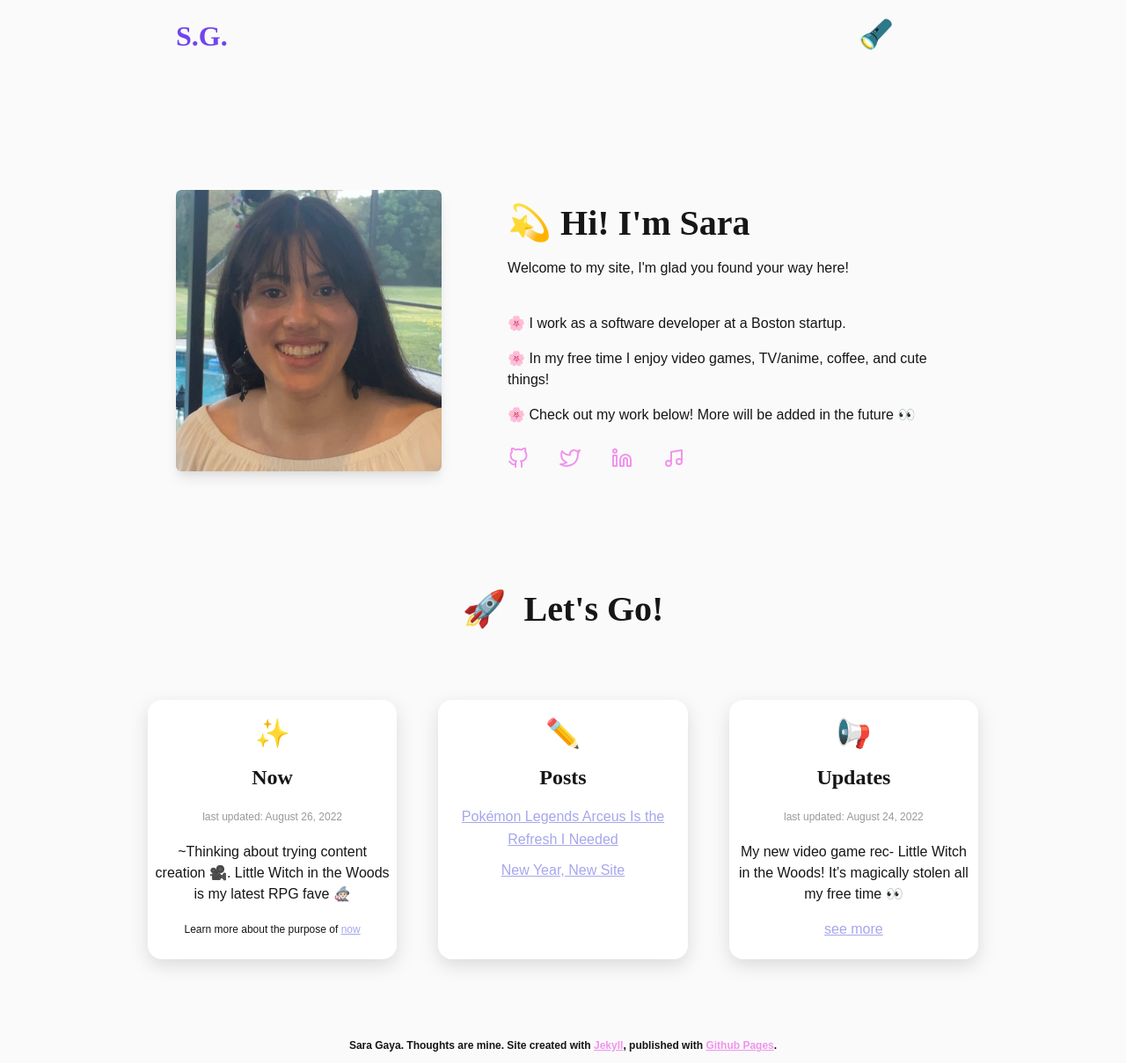
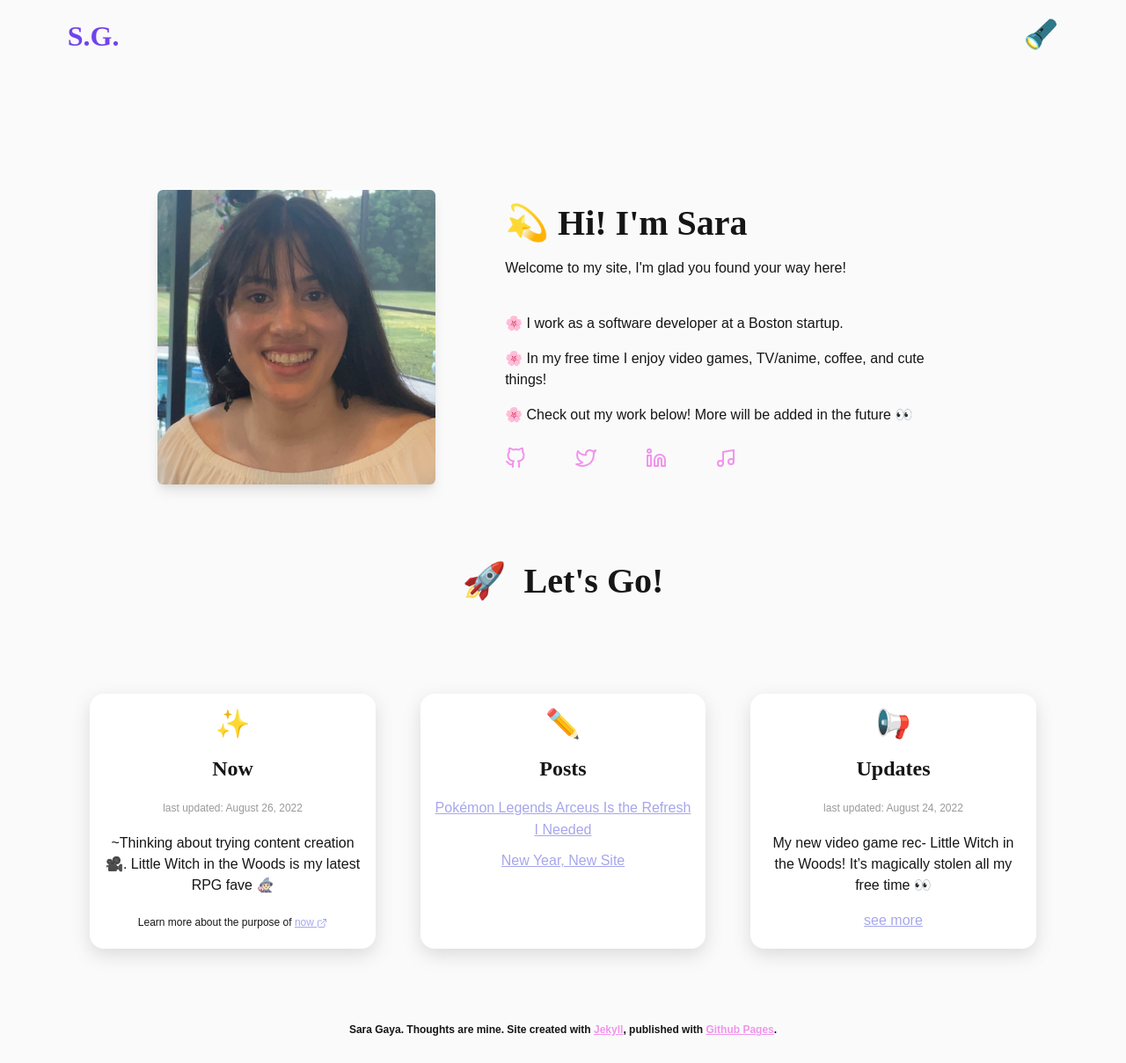
Before and after one commit to sgaya16/blog, a Jekyll site: the page built from index.html, in a window 1280 px wide. Shown: the whole page at 88% size. Built offline with Jekyll 4.4.1, drawn with Linux system fonts in a browser that asks for light colours; some web fonts are replaced.

Commit message:
external link icon and vw updates

```diff
--- a/_sass/main.scss
+++ b/_sass/main.scss
@@ -18,15 +18,18 @@ body {
   font-size: $regular;
 }
 
+header,
+main {
+  max-width: 88vw;
+  margin: auto;
+}
+
 header {
   display: flex;
   flex-direction: row;
   justify-content: space-between;
   margin-top: 0.2rem;
   margin-bottom: 8rem;
-  margin-left: $max-margin;
-  margin-right: $max-margin;
-  padding-right: 4rem;
 
   .header-logo {
     a {
@@ -50,9 +53,8 @@ main,
   .intro {
     display: flex;
     flex-direction: row;
-    justify-content: space-between;
-    margin-left: $max-margin;
-    margin-right: $max-margin;
+    justify-content: center;
+    margin: 0 8vw;
   }
 
   .pfp {
@@ -80,7 +82,7 @@ main,
     display: flex;
     flex-direction: row;
     justify-content: space-between;
-    width: 40%;
+    width: 50%;
     padding-top: 0.6rem;
 
     .social-icon {
@@ -91,7 +93,7 @@ main,
   .bridge {
     display: flex;
     justify-content: center;
-    padding-top: 7rem;
+    padding-top: 4rem;
     padding-bottom: 4rem;
 
     h1 {
@@ -104,8 +106,8 @@ main,
     flex-direction: row;
     justify-content: space-between;
     margin-bottom: 2rem;
-    margin-right: $max_margin - 2rem;
-    margin-left: $max_margin - 2rem;
+    max-width: 96vw;
+    margin: auto;
 
     .box {
       display: block;
@@ -113,8 +115,8 @@ main,
       background-color: $white;
       border-radius: 1rem;
       box-shadow: rgba(100, 100, 111, 0.2) 0px 7px 20px 0px;
-      padding-top: 0.6rem;
-      padding-bottom: 0.6rem;
+      padding: 0.4rem;
+      margin: 1.6rem;
       text-align: center;
       transition: all 0.2s ease;
 
@@ -210,8 +212,15 @@ body.dark-mode {
 }
 
 .now-description {
+  display: inline-block;
   margin-top: 0.2em;
   font-size: $xs;
+
+  img {
+    width: $xs;
+    height: $xs;
+    vertical-align: sub;
+  }
 }
 
 .posts {
@@ -305,7 +314,7 @@ body.dark-mode {
       margin-right: $max_margin - 9rem;
 
       .bio h1 {
-        font-size: $xl - 0.2rem;
+        font-size: $xl - 0.1rem;
       }
     }
 
--- a/index.html
+++ b/index.html
@@ -22,20 +22,20 @@ layout: default
       </div>
       <div class="socials">
         <a class="social-icon" href="https://github.com/sgaya16">
-          <img alt="Github link" src="{{
-          "/assets/images/social_icons/github.svg" | relative_url }}" />
+          <img alt="Github link" src="{{ "/assets/images/icons/github.svg" |
+          relative_url }}" />
         </a>
         <a class="social-icon" href="#">
-          <img alt="Twitter link" src="{{
-          "/assets/images/social_icons/twitter.svg" | relative_url }}" />
+          <img alt="Twitter link" src="{{ "/assets/images/icons/twitter.svg" |
+          relative_url }}" />
         </a>
         <a class="social-icon" href="#">
-          <img alt="Linkedin link" src="{{
-          "/assets/images/social_icons/linkedin.svg" | relative_url }}" />
+          <img alt="Linkedin link" src="{{ "/assets/images/icons/linkedin.svg" |
+          relative_url }}" />
         </a>
         <a class="social-icon" href="#">
-          <img alt="Tiktok link" src="{{ "/assets/images/social_icons/music.svg"
-          | relative_url }}" />
+          <img alt="Tiktok link" src="{{ "/assets/images/icons/music.svg" |
+          relative_url }}" />
         </a>
       </div>
     </div>
@@ -54,7 +54,10 @@ layout: default
       {{ now.content | markdownify }} {% endfor %}
       <p class="now-description">
         Learn more about the purpose of
-        <a href="https://nownownow.com/about">now</a>
+        <a href="https://nownownow.com/about"
+          >now <img alt="external link" src="{{
+          "/assets/images/icons/external-link.svg" | relative_url }}" /></a
+        >
       </p>
     </div>
 
```
Also changed, not shown: assets/images/icons/external-link.svg (added), assets/images/icons/github.svg (renamed from assets/images/social_icons/github.svg), assets/images/icons/linkedin.svg (renamed from assets/images/social_icons/linkedin.svg), assets/images/icons/music.svg (renamed from assets/images/social_icons/music.svg), assets/images/icons/twitter.svg (renamed from assets/images/social_icons/twitter.svg), assets/images/icons/youtube.svg (renamed from assets/images/social_icons/youtube.svg).
